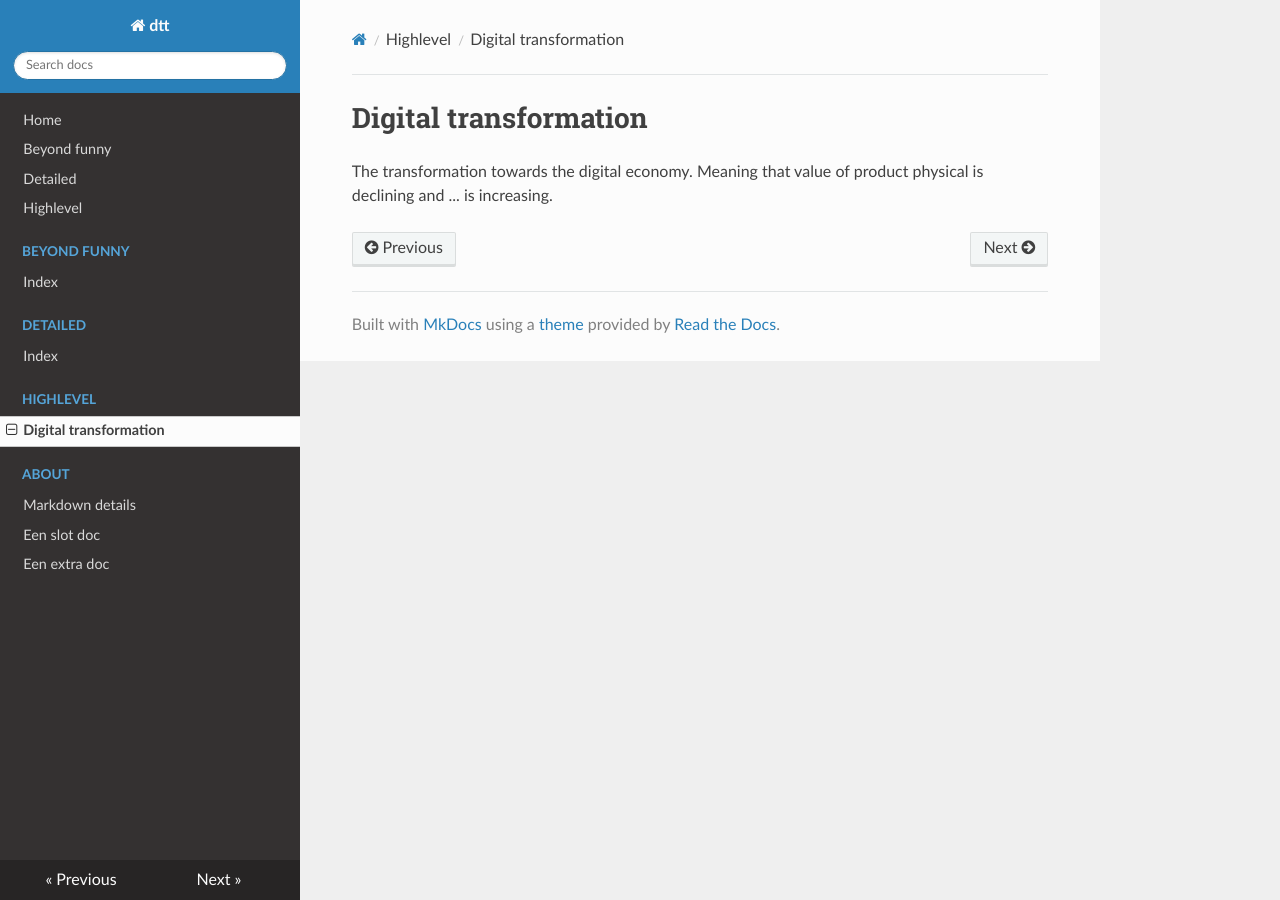
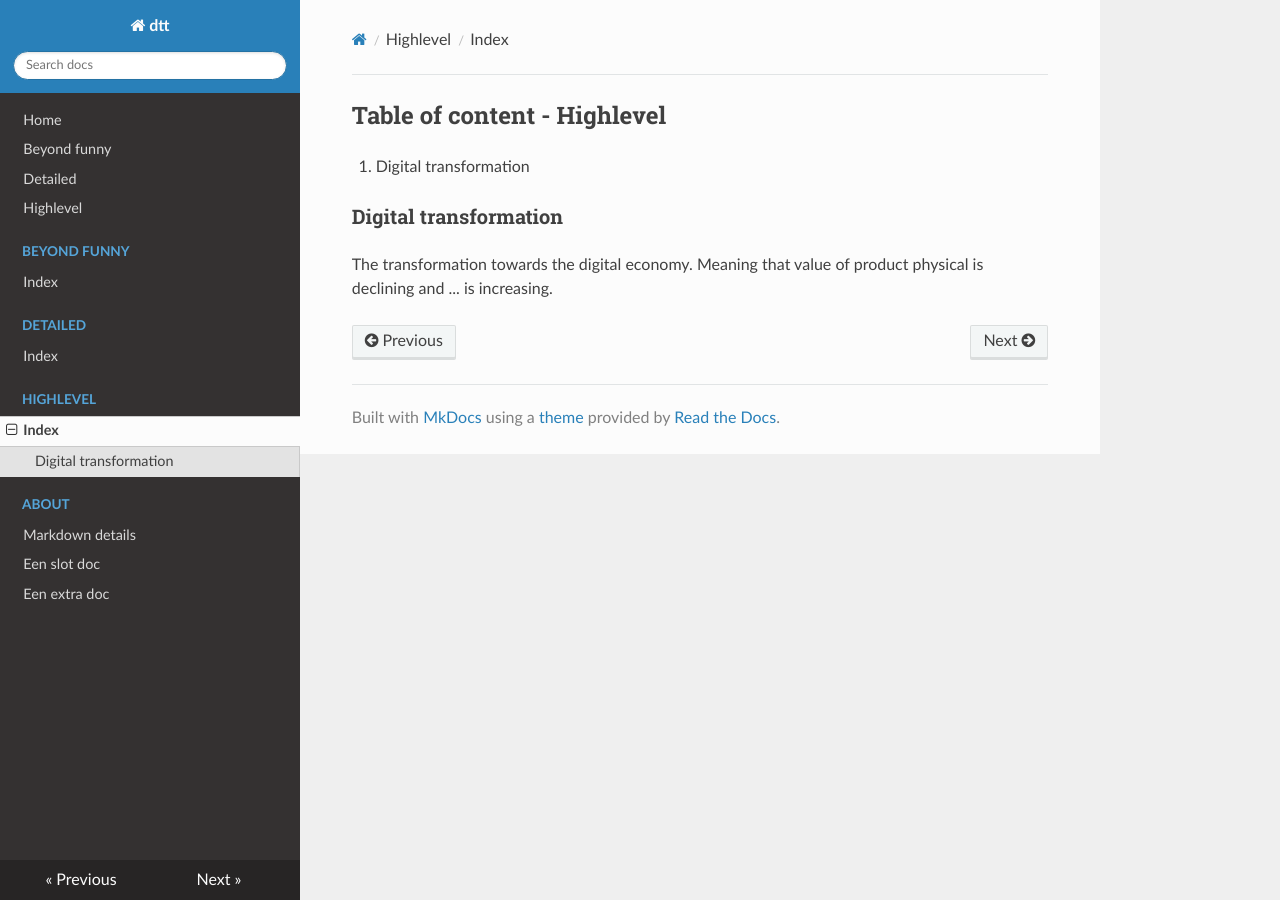
Before and after one commit to rienkdekok/dtt, an MkDocs documentation site: the page built from docs/Highlevel/index.md, in a window 1280 px wide. Built offline with MkDocs 1.6.1, drawn with Linux system fonts in a browser that asks for light colours; nearby versions of some CDN libraries.

Commit message:
docs/Highlevel/index.md updated from https://stackedit.io/

```diff
--- a/docs/Highlevel/index.md
+++ b/docs/Highlevel/index.md
@@ -1,7 +1,10 @@
-# Digital transformation
+##  Table of content - Highlevel
+1.  Digital transformation
+
+### Digital transformation
 The transformation towards the digital economy. Meaning that value of product physical is declining and ... is increasing.
 
 
 <!--stackedit_data:
-eyJoaXN0b3J5IjpbLTQyMjM1MjQ4OF19
+eyJoaXN0b3J5IjpbLTE5OTg1NTIwMjldfQ==
 -->
```
